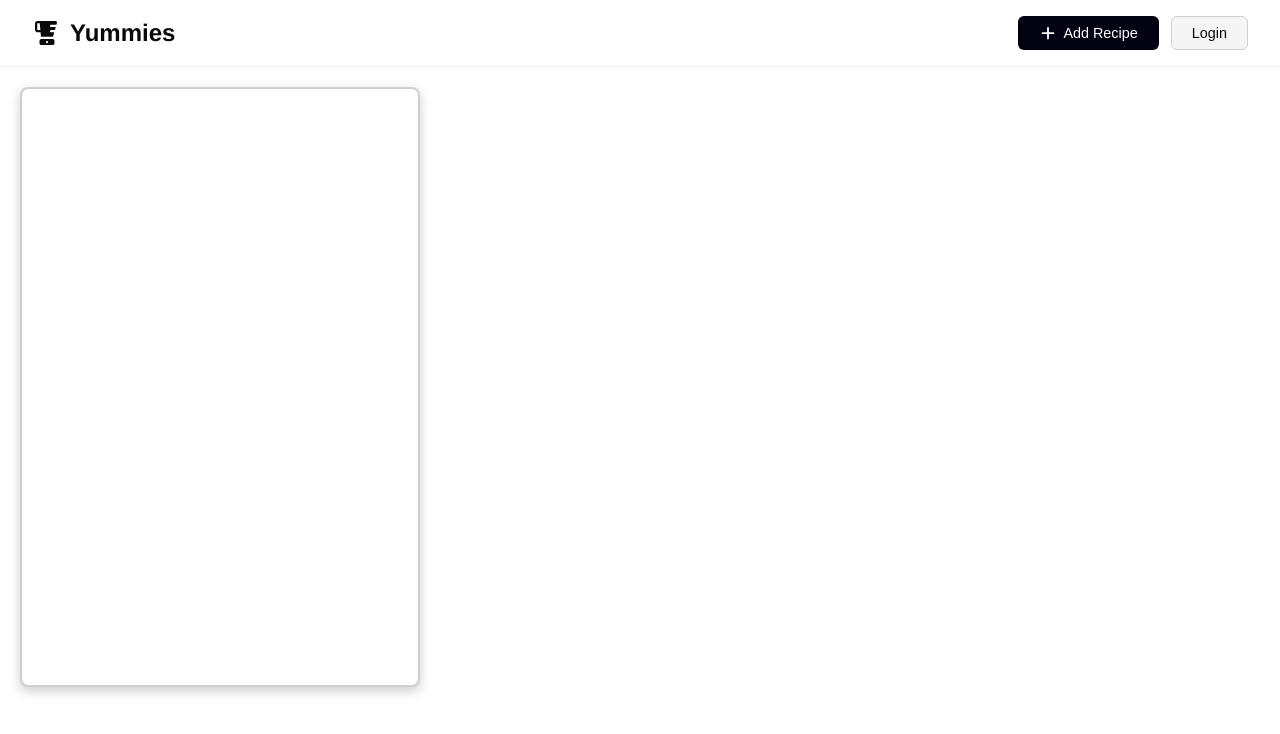
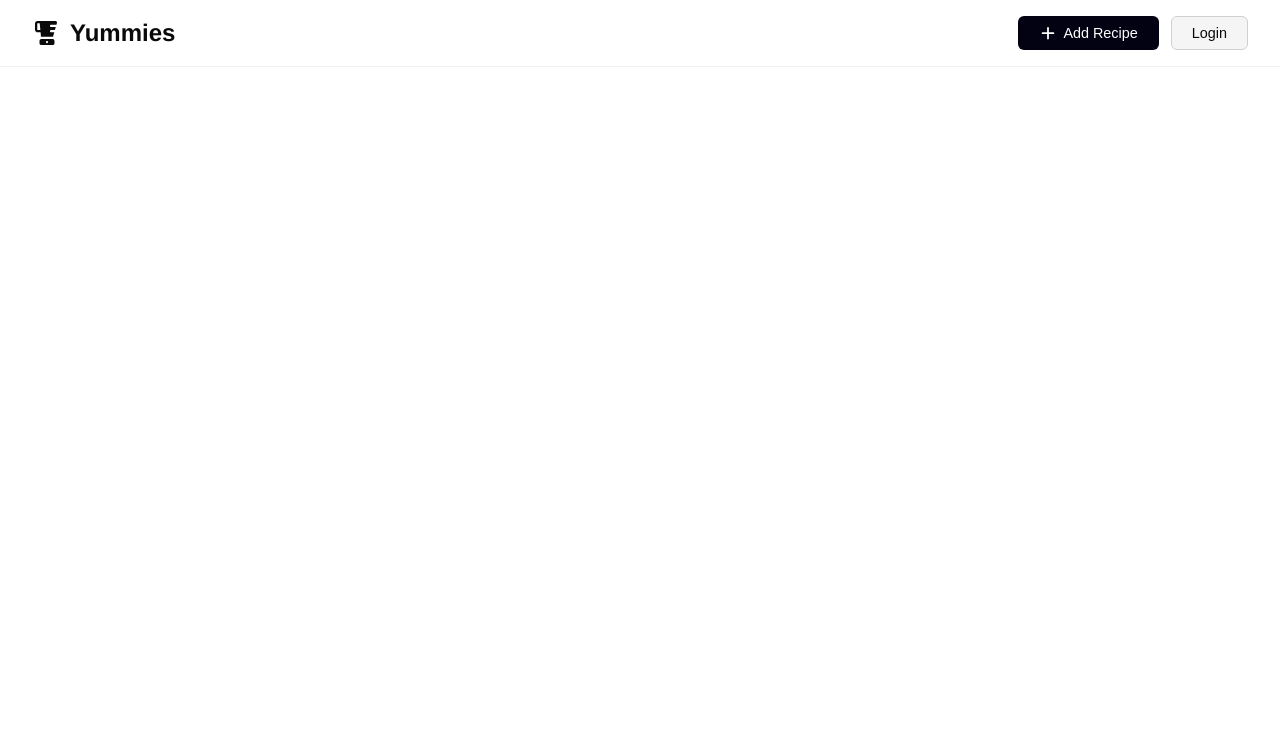
Before and after one commit to Zen-333/Yummies, a React (Vite) app in the folder frontend/: page / in a window 1280 px wide. Shown: the top 734 px of the page. Built offline with nearby package versions, Linux system fonts and the light colour scheme.

Commit message:
recipe array storage

```diff
--- a/frontend/src/App.tsx
+++ b/frontend/src/App.tsx
@@ -5,9 +5,11 @@ import Hero from "./component/hero"
 import RecipePopup from './component/recipePopup'
 import SuccessMessage from './component/successMessage';
 import RecipeCard from './component/recipeCard';
+import { Recipe } from "../../backend/src/types/recipe";
 
 function App() {
 
+  const [recipies, setRecipies] = useState<Recipe[]>([]);
   const [isPopupOpen, setIsPopupOpen] = useState(false);
   const [showStatus, setShowStatus] = useState<{show: boolean, msg: string, success: boolean}>({
     show: false,
@@ -33,8 +35,9 @@ function App() {
       )}
       <Header onAddClick={togglePopup}/>
       {/* <Hero onAddClick={togglePopup}/>  */}
-      <RecipeCard/>
-      {isPopupOpen && (<RecipePopup onClose={togglePopup} onSaveSuccess={triggerMessage}/>)}
+      {recipies.length > 0 && (<RecipeCard/>)}
+
+      {isPopupOpen && (<RecipePopup onClose={togglePopup} onSaveSuccess={triggerMessage} recipeSetArray={setRecipies}/>)}
     </div>
     </>
   )
--- a/frontend/src/component/recipePopup.tsx
+++ b/frontend/src/component/recipePopup.tsx
@@ -2,10 +2,12 @@ import "../styles/recipePopup.css"
 import { useState, useRef } from "react"
 import { FontAwesomeIcon } from "@fortawesome/react-fontawesome";
 import { faX, faPlus } from "@fortawesome/free-solid-svg-icons";
+import { Recipe } from "../../../backend/src/types/recipe";
 
 interface PopupProps {
   onClose: () => void;
   onSaveSuccess: (message: string, isSuccess: boolean) => void;
+  recipeSetArray:  React.Dispatch<React.SetStateAction<Recipe[]>>;
 }
 
 interface MediaItem {
@@ -13,7 +15,7 @@ interface MediaItem {
   previewUrl: string;
 }
 
-function RecipePopup({onClose, onSaveSuccess}: PopupProps) {
+function RecipePopup({onClose, onSaveSuccess, recipeSetArray}: PopupProps) {
 
 
   const [recipeSteps, setRecipeSteps] = useState<string[]>([""]);
@@ -68,6 +70,9 @@ function RecipePopup({onClose, onSaveSuccess}: PopupProps) {
       if(response.ok){
         recipeMedia.forEach(item => URL.revokeObjectURL(item.previewUrl));
         onSaveSuccess("Recipe created successfully!", true);
+
+        addToArray<Recipe>(recipeSetArray, {name: recipeName, notes: recipeNotes, ingredients: recipeIngredients.filter(i => i.trim() !== ""), steps: recipeSteps.filter(s => s.trim() !== "")})
+
         onClose();
       }else {
         const data = await response.json();
```
